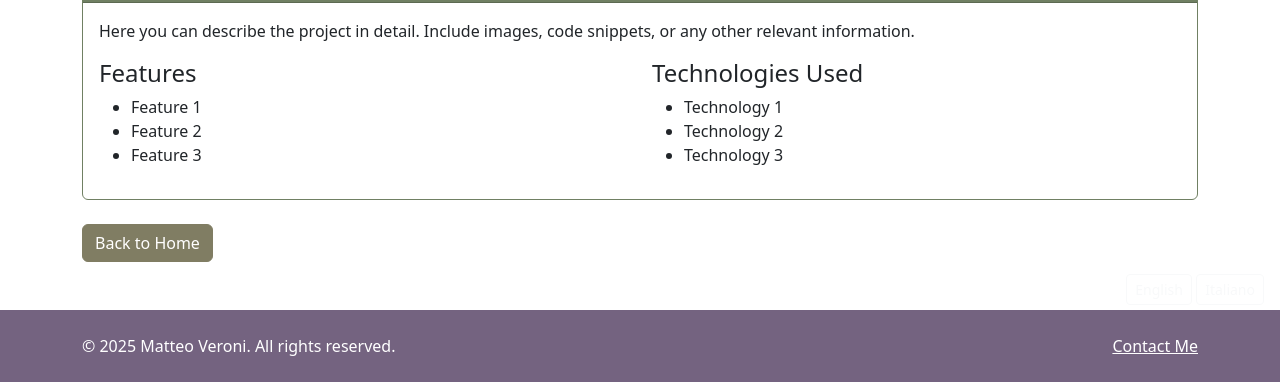
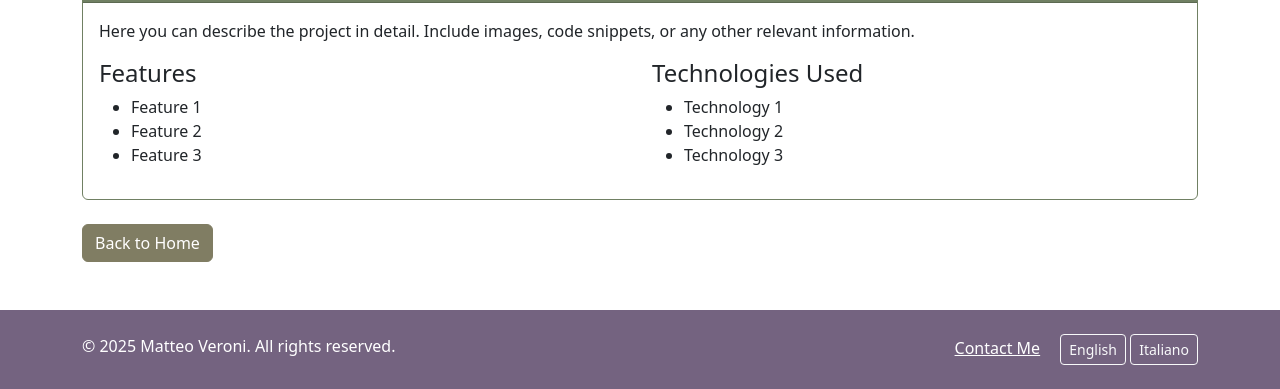
Before and after one commit to MatteV02/personal-website, a plain HTML site: page projects/project1.html in a window 1280 px wide. Shown: the part 479-868 px from the top of the page. Drawn offline with nearby package versions, Linux system fonts and the light colour scheme; files that its build step writes are made by us from their sources.

Commit message:
Enhanced multilanguage selector

```diff
--- /dev/null
+++ b/language_selector.html
@@ -0,0 +1,5 @@
+<!-- language_selector.html -->
+<div class="language-selector d-inline ms-3">
+    <button onclick="changeLanguage('en')" class="btn btn-sm btn-outline-light">English</button>
+    <button onclick="changeLanguage('it')" class="btn btn-sm btn-outline-light">Italiano</button>
+</div>
--- a/projects/project1.html
+++ b/projects/project1.html
@@ -60,11 +60,7 @@
     <!-- Bootstrap JS -->
     <script src="https://cdn.jsdelivr.net/npm/bootstrap@5.3.0/dist/js/bootstrap.bundle.min.js"></script>
 
-        <div class="language-selector position-fixed bottom-0 end-0 m-3">
-            <button onclick="changeLanguage('en')" class="btn btn-sm btn-outline-light">English</button>
-            <button onclick="changeLanguage('it')" class="btn btn-sm btn-outline-light">Italiano</button>
-        </div>
-
-        <script src="assets/js/translations.js"></script>
-        </body>
+    <!-- Multilingual -->
+    <script src="/assets/js/translations.js"></script>
+</body>
 </html>
```
Also changed, not shown: contacts.html (+3 -7 lines), footer.html (+1 -0 lines), index.html (+3 -7 lines), navbar.html (+1 -0 lines).
